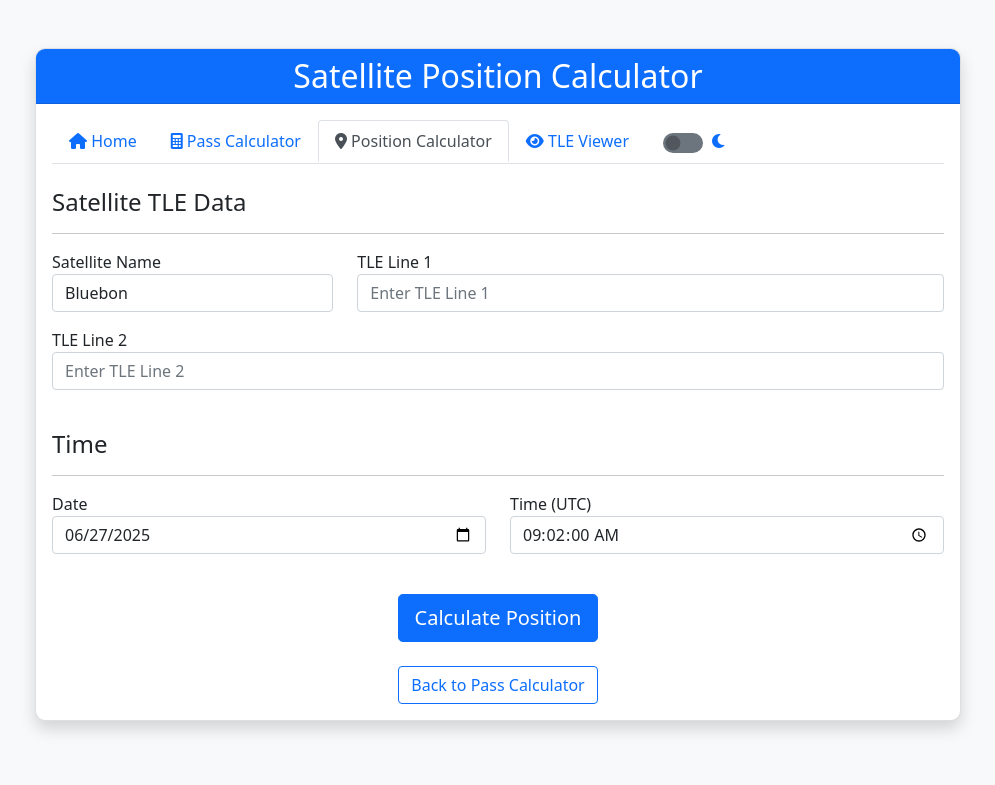
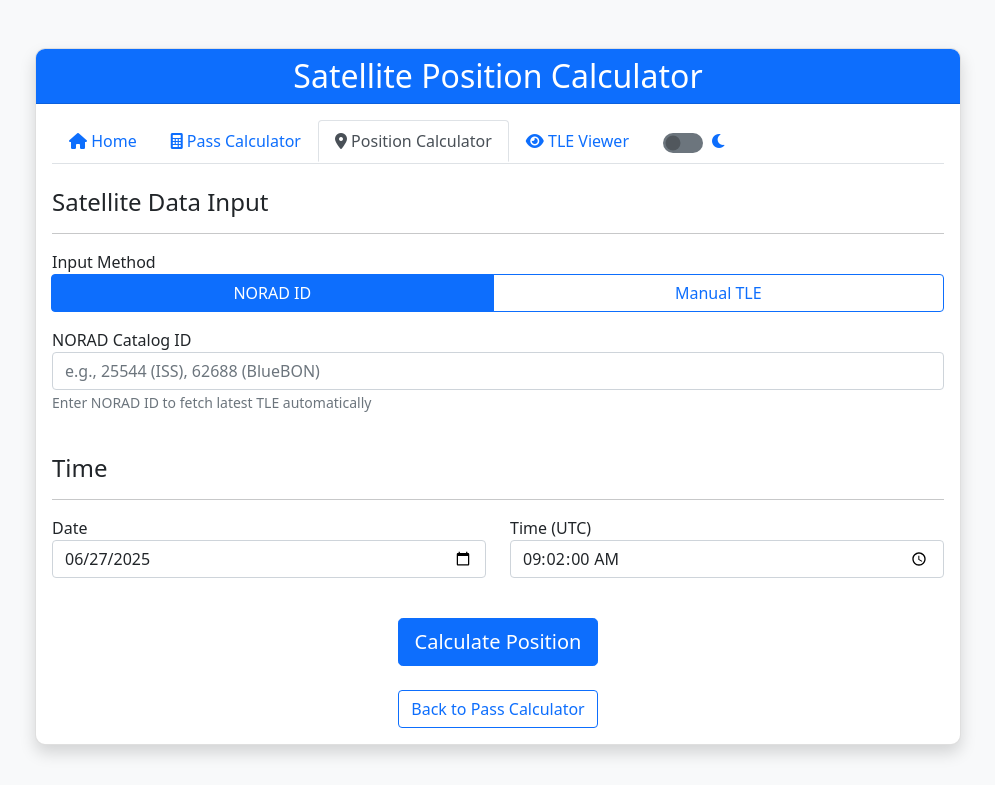
Before and after one commit to Kyrtap1309/satellite_operator_toolbox, a Flask app: page /satellite_position in a window 1280 px wide. Shown: the top 785 px of the page, without its empty margins (142-1137 px from the left). Run offline with Flask 3, Linux system fonts and the light colour scheme; some libraries are stand-ins or nearby versions.

Commit message:
Add norad id selection in satellite position and satellite common windows calculators

```diff
--- a/app.py
+++ b/app.py
@@ -71,22 +71,45 @@ def register_routes(app, config: Config, satellite_service: SatelliteService):
         app.logger.info("Pass calculation requested")
 
         try:
+            # Check input method
+            input_method = request.form.get("input_method", "norad")
+
+            if input_method == "norad":
+                # Fetch TLE from NORAD ID
+                norad_id = request.form.get("norad_id")
+                if not norad_id:
+                    flash("Please provide a NORAD ID", "error")
+                    return redirect(url_for("satellite_passes"))
+
+                # Get latest TLE data
+                tle_data = satellite_service.get_current_tle(norad_id)
+            else:
+                # Use manually provided TLE
+                tle_name = request.form.get("tle_name")
+                tle_line1 = request.form.get("tle_line1")
+                tle_line2 = request.form.get("tle_line2")
+
+                if not all([tle_name, tle_line1, tle_line2]):
+                    flash("Please provide complete TLE data", "error")
+                    return redirect(url_for("satellite_passes"))
+
+                # Create TLE data object from manual input
+                tle_data = TLEData(
+                    norad_id="",
+                    satellite_name=tle_name,
+                    tle_line1=tle_line1,
+                    tle_line2=tle_line2,
+                    epoch="",
+                    mean_motion=0,
+                    eccentricity=0,
+                    inclination=0,
+                    ra_of_asc_node=0,
+                    arg_of_pericenter=0,
+                    mean_anomaly=0,
+                )
+
             # Parse form data
             form_data = request.form
-
-            tle_data = TLEData(
-                norad_id="",
-                satellite_name=form_data.get("tle_name", config.SATELLITE_NAME),
-                tle_line1=form_data.get("tle_line1", config.SATELLITE_TLE_LINE1),
-                tle_line2=form_data.get("tle_line2", config.SATELLITE_TLE_LINE2),
-                epoch="",
-                mean_motion=0,
-                eccentricity=0,
-                inclination=0,
-                ra_of_asc_node=0,
-                arg_of_pericenter=0,
-                mean_anomaly=0,
-            )
 
             gs1 = GroundStation(
                 name=form_data.get("gs1_name", config.STATION1_NAME),
@@ -154,8 +177,9 @@ def register_routes(app, config: Config, satellite_service: SatelliteService):
             )
 
         except Exception as e:
+            flash(f"Error: {str(e)}", "error")
             app.logger.error(f"Error in calculation: {e}")
-            return render_template("error.html", error_message=str(e)), 500
+            return redirect(url_for("satellite_passes"))
 
     @app.route("/satellite_position")
     def satellite_position():
@@ -176,10 +200,51 @@ def register_routes(app, config: Config, satellite_service: SatelliteService):
     @app.route("/calculate_position", methods=["POST"])
     def calculate_position():
         try:
-            # Get form data
-            tle_name = request.form.get("tle_name")
-            tle_line1 = request.form.get("tle_line1")
-            tle_line2 = request.form.get("tle_line2")
+            # Check input method
+            input_method = request.form.get("input_method", "norad")
+
+            if input_method == "norad":
+                # Fetch TLE from NORAD ID
+                norad_id = request.form.get("norad_id")
+                if not norad_id:
+                    flash("Please provide a NORAD ID", "error")
+                    return redirect(url_for("satellite_position"))
+
+                # Get latest TLE data
+                tle_data = satellite_service.get_current_tle(norad_id)
+            else:
+                # Use manually provided TLE
+                tle_name = request.form.get("tle_name")
+                tle_line1 = request.form.get("tle_line1")
+                tle_line2 = request.form.get("tle_line2")
+
+                if not all([tle_name, tle_line1, tle_line2]):
+                    flash("Please provide complete TLE data", "error")
+                    return redirect(url_for("satellite_position"))
+
+                # Create TLE data object from manual input
+                tle_data = TLEData(
+                    norad_id="",
+                    satellite_name=tle_name,
+                    tle_line1=tle_line1,
+                    tle_line2=tle_line2,
+                    epoch="",
+                    mean_motion=0,
+                    eccentricity=0,
+                    inclination=0,
+                    ra_of_asc_node=0,
+                    arg_of_pericenter=0,
+                    mean_anomaly=0,
+                    classification="",
+                    intl_designator="",
+                    element_set_no="",
+                    rev_at_epoch="",
+                    bstar="",
+                    mean_motion_dot="",
+                    mean_motion_ddot="",
+                )
+
+            # Get date and time
             date_str = request.form.get("date")
             time_str = request.form.get("time")
 
@@ -196,33 +261,16 @@ def register_routes(app, config: Config, satellite_service: SatelliteService):
                 flash(f"Invalid date/time format: {e}", "error")
                 return render_template(
                     "satellite_position/position_calculator.html",
-                    tle_name=tle_name,
-                    tle_line1=tle_line1,
-                    tle_line2=tle_line2,
+                    tle_name=tle_data.satellite_name if input_method == "tle" else "",
+                    tle_line1=tle_data.tle_line1 if input_method == "tle" else "",
+                    tle_line2=tle_data.tle_line2 if input_method == "tle" else "",
+                    norad_id=request.form.get("norad_id") if input_method == "norad" else "",
                     default_date=date_str,
                     default_time=time_str,
                 )
 
-            # Create TLE data object
-            tle_data = TLEData(
-                satellite_name=tle_name,
-                tle_line1=tle_line1,
-                tle_line2=tle_line2,
-                norad_id="",
-                epoch="",
-                inclination=0,
-                ra_of_asc_node=0,
-                eccentricity=0,
-                arg_of_pericenter=0,
-                mean_anomaly=0,
-                mean_motion=0,
-                classification="",
-                intl_designator="",
-                element_set_no="",
-                rev_at_epoch="",
-                bstar="",
-                mean_motion_dot="",
-                mean_motion_ddot="",
+            app.logger.info(
+                f"Calculating position for {tle_data.satellite_name} at {calculation_time}"
             )
 
             # Calculate position
@@ -230,9 +278,10 @@ def register_routes(app, config: Config, satellite_service: SatelliteService):
 
             return render_template(
                 "satellite_position/position_calculator.html",
-                tle_name=tle_name,
-                tle_line1=tle_line1,
-                tle_line2=tle_line2,
+                tle_name=tle_data.satellite_name if input_method == "tle" else "",
+                tle_line1=tle_data.tle_line1 if input_method == "tle" else "",
+                tle_line2=tle_data.tle_line2 if input_method == "tle" else "",
+                norad_id=request.form.get("norad_id") if input_method == "norad" else "",
                 default_date=date_str,
                 default_time=time_str,
                 position_data=position,
--- a/templates/satellite_position/position_calculator.html
+++ b/templates/satellite_position/position_calculator.html
@@ -32,49 +32,78 @@ block extra_css %} {{ super() }}
 >
   <div class="row mb-4">
     <div class="col-md-12">
-      <h4>Satellite TLE Data</h4>
+      <h4>Satellite Data Input</h4>
       <hr />
     </div>
-    <div class="col-md-4">
+    <div class="col-md-12">
       <div class="form-group mb-3">
-        <label for="tle_name">Satellite Name</label>
+        <label>Input Method</label>
+        <div class="btn-group w-100" role="group" data-toggle="buttons">
+          <input type="radio" class="btn-check" name="input_method" id="pos_input_norad" value="norad" checked>
+          <label class="btn btn-outline-primary" for="pos_input_norad">NORAD ID</label>
+
+          <input type="radio" class="btn-check" name="input_method" id="pos_input_tle" value="tle">
+          <label class="btn btn-outline-primary" for="pos_input_tle">Manual TLE</label>
+        </div>
+      </div>
+    </div>
+
+    <!-- NORAD ID Input -->
+    <div id="pos_norad_input" class="col-md-12">
+      <div class="form-group mb-3">
+        <label for="pos_norad_id">NORAD Catalog ID</label>
         <input
           type="text"
           class="form-control"
-          id="tle_name"
+          id="pos_norad_id"
+          name="norad_id"
+          value="{{ norad_id | default('') }}"
+          placeholder="e.g., 25544 (ISS), 62688 (BlueBON)"
+        />
+        <small class="form-text text-muted">Enter NORAD ID to fetch latest TLE automatically</small>
+      </div>
+    </div>
+
+    <!-- Manual TLE Input -->
+    <div id="pos_tle_input" style="display: none;">
+      <div class="col-md-4">
+        <div class="form-group mb-3">
+          <label for="pos_tle_name">Satellite Name</label>
+          <input
+            type="text"
+            class="form-control"
+            id="pos_tle_name"
             name="tle_name"
             value="{{ tle_name | default('') }}"
             placeholder="Enter satellite name"
-          required
           />
         </div>
       </div>
       <div class="col-md-8">
         <div class="form-group mb-3">
-        <label for="tle_line1">TLE Line 1</label>
+          <label for="pos_tle_line1">TLE Line 1</label>
           <input
             type="text"
             class="form-control"
-          id="tle_line1"
+            id="pos_tle_line1"
             name="tle_line1"
             value="{{ tle_line1 | default('') }}"
             placeholder="Enter TLE Line 1"
-          required
           />
         </div>
       </div>
       <div class="col-md-12">
         <div class="form-group mb-3">
-        <label for="tle_line2">TLE Line 2</label>
+          <label for="pos_tle_line2">TLE Line 2</label>
           <input
             type="text"
             class="form-control"
-          id="tle_line2"
+            id="pos_tle_line2"
             name="tle_line2"
             value="{{ tle_line2 | default('') }}"
             placeholder="Enter TLE Line 2"
-          required
           />
+        </div>
       </div>
     </div>
   </div>
@@ -214,5 +243,29 @@ block extra_css %} {{ super() }}
           map.invalidateSize();
       }, 100);
   });
+
+  const noradRadio = document.getElementById('pos_input_norad');
+  const tleRadio = document.getElementById('pos_input_tle');
+  const noradInput = document.getElementById('pos_norad_input');
+  const tleInput = document.getElementById('pos_tle_input');
+
+  function toggleInputMethod() {
+      if (noradRadio.checked) {
+          noradInput.style.display = 'block';
+          tleInput.style.display = 'none';
+          // Clear TLE fields when switching to NORAD
+          document.getElementById('pos_tle_name').value = '';
+          document.getElementById('pos_tle_line1').value = '';
+          document.getElementById('pos_tle_line2').value = '';
+      } else {
+          noradInput.style.display = 'none';
+          tleInput.style.display = 'block';
+          // Clear NORAD field when switching to TLE
+          document.getElementById('pos_norad_id').value = '';
+      }
+  }
+
+  noradRadio.addEventListener('change', toggleInputMethod);
+  tleRadio.addEventListener('change', toggleInputMethod);
 </script>
 {% endif %} {% endblock %}
```
Also changed, not shown: templates/satellite_passes/index.html (+61 -4 lines). Lines whose indentation alone changed are shown as unchanged.
